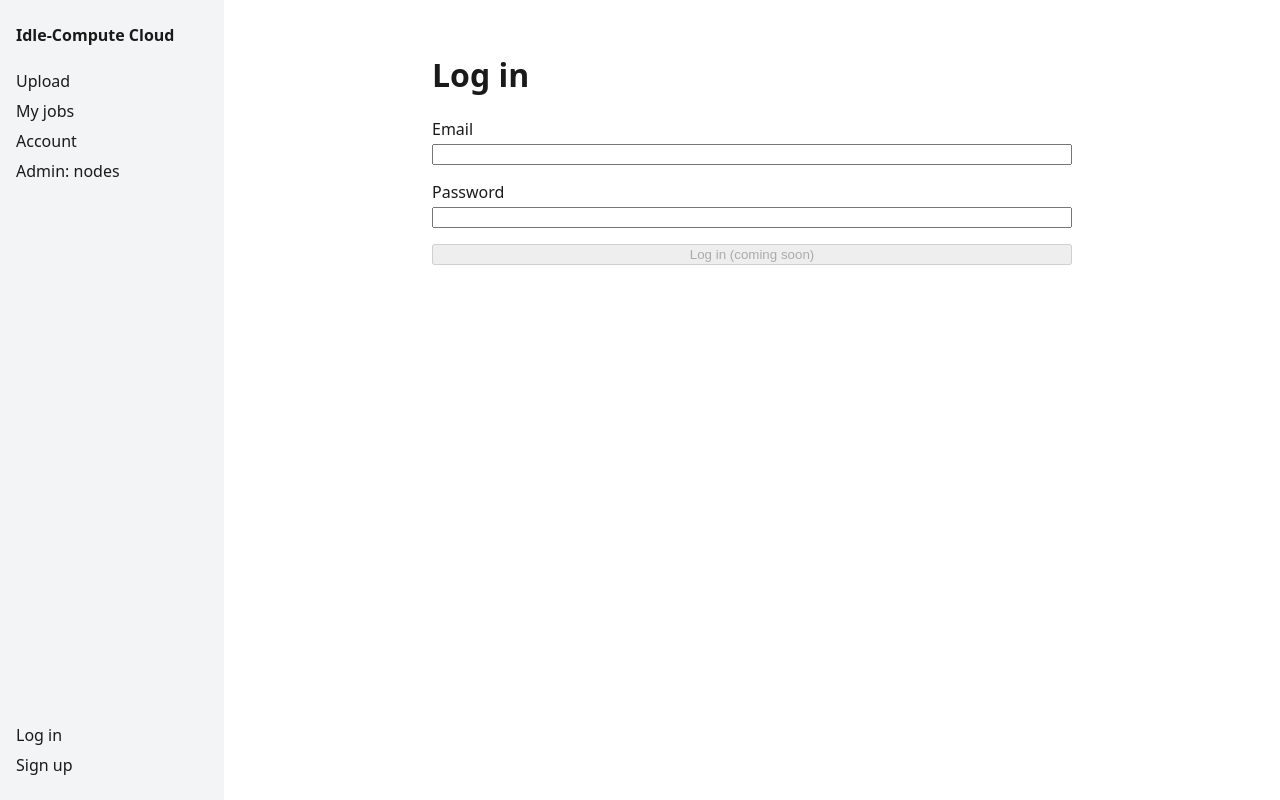
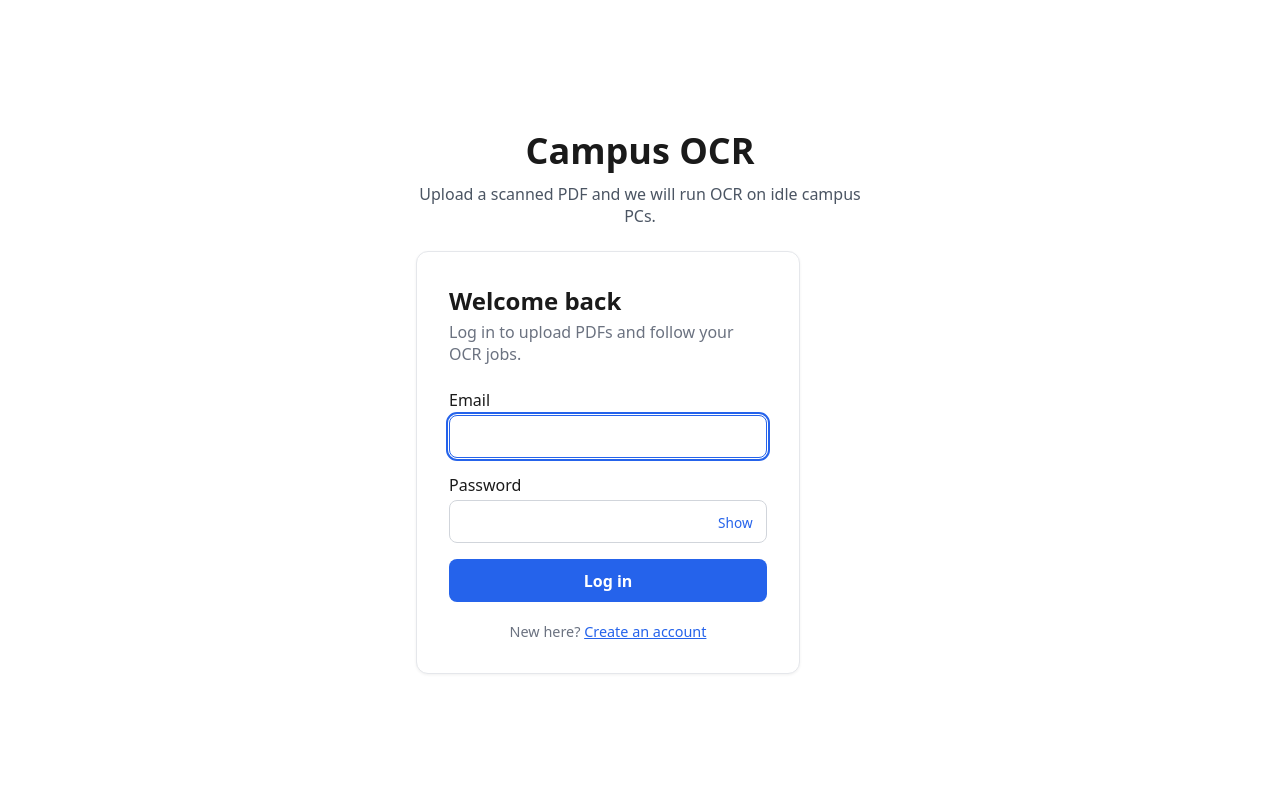
Before and after one commit to SITProjects/CSC3104, a FastAPI app: page /login in a window 1280 px wide. Run offline with FastAPI, Linux system fonts and the light colour scheme.

Commit message:
feat(web): add login and signup page templates
* add login and signup forms with password toggle and match check
* hide sidebar when logged out, show log out when logged in

```diff
--- /dev/null
+++ b/services/web/static/auth.js
@@ -0,0 +1,30 @@
+// Show/hide password toggles and a password-match check for the signup form.
+document.querySelectorAll(".toggle-password").forEach((btn) => {
+  btn.addEventListener("click", () => {
+    const input = btn.parentElement.querySelector("input");
+    const show = input.type === "password";
+    input.type = show ? "text" : "password";
+    btn.textContent = show ? "Hide" : "Show";
+    btn.setAttribute("aria-label", show ? "Hide password" : "Show password");
+  });
+});
+
+const signup = document.querySelector('form[action="/signup"]');
+if (signup) {
+  const pw = signup.elements.password;
+  const confirm = signup.elements.confirm_password;
+  const msg = document.getElementById("match-error");
+  const check = () => {
+    const mismatch = confirm.value !== "" && pw.value !== confirm.value;
+    msg.hidden = !mismatch;
+    return !mismatch;
+  };
+  pw.addEventListener("input", check);
+  confirm.addEventListener("input", check);
+  signup.addEventListener("submit", (e) => {
+    if (!signup.checkValidity() || !check()) {
+      e.preventDefault();
+      signup.reportValidity();
+    }
+  });
+}
--- a/services/web/static/style.css
+++ b/services/web/static/style.css
@@ -7,3 +7,27 @@ aside a { text-decoration: none; color: inherit; }
 main { flex: 1; max-width: 40rem; margin: 2rem auto; padding: 0 1rem; }
 form { display: grid; gap: 1rem; }
 label { display: grid; gap: .25rem; }
+
+/* Login and signup */
+.auth-card { max-width: 24rem; margin: 3rem auto; padding: 2rem; border: 1px solid #e5e7eb; border-radius: .75rem; background: #fff; box-shadow: 0 1px 3px rgb(0 0 0 / .06); }
+.auth-card h2 { margin: 0 0 .25rem; font-size: 1.5rem; }
+.auth-card .lede { margin: 0 0 1.5rem; color: #6b7280; }
+.auth-card input { font: inherit; padding: .6rem .75rem; border: 1px solid #d1d5db; border-radius: .5rem; width: 100%; box-sizing: border-box; }
+.auth-card input:focus-visible { outline: 2px solid #2563eb; outline-offset: 1px; border-color: #2563eb; }
+.auth-card .alt { margin: 1.25rem 0 0; text-align: center; color: #6b7280; font-size: .9rem; }
+.auth-card .alt a { color: #2563eb; }
+.password-field { position: relative; display: block; }
+.password-field input { padding-right: 4.5rem; }
+.toggle-password { position: absolute; right: .4rem; top: 50%; transform: translateY(-50%); border: 0; background: none; color: #2563eb; font: inherit; font-size: .85rem; cursor: pointer; padding: .25rem .5rem; }
+.hint { color: #6b7280; font-size: .8rem; }
+.alert { margin-bottom: 1rem; padding: .65rem .85rem; border-radius: .5rem; background: #fef2f2; color: #991b1b; border: 1px solid #fecaca; font-size: .9rem; }
+.field-error { margin: 0; color: #991b1b; font-size: .85rem; }
+button.primary { font: inherit; font-weight: 600; padding: .65rem 1rem; border: 0; border-radius: .5rem; background: #2563eb; color: #fff; cursor: pointer; }
+button.primary:hover { background: #1d4ed8; }
+button.link { font: inherit; border: 0; background: none; padding: 0; color: inherit; cursor: pointer; text-align: left; }
+aside form.logout { display: block; }
+body.logged-out main { display: flex; flex-direction: column; justify-content: center; max-width: 28rem; }
+.auth-hero { text-align: center; margin-bottom: 1.5rem; }
+.auth-hero h1 { margin: 0 0 .5rem; font-size: 2.25rem; }
+.auth-hero p { margin: 0; color: #4b5563; }
+body.logged-out .auth-card { width: 100%; box-sizing: border-box; margin: 0; }
--- /dev/null
+++ b/services/web/templates/_auth_hero.html
@@ -0,0 +1,4 @@
+<header class="auth-hero">
+  <h1>Campus OCR</h1>
+  <p>Upload a scanned PDF and we will run OCR on idle campus PCs.</p>
+</header>
--- a/services/web/templates/base.html
+++ b/services/web/templates/base.html
@@ -6,7 +6,8 @@
   <title>{% block title %}Idle-Compute Cloud{% endblock %}</title>
   <link rel="stylesheet" href="{{ url_for('static', path='style.css') }}">
 </head>
-<body>
+<body{% if not signed_in %} class="logged-out"{% endif %}>
+  {% if signed_in %}
   <aside>
     <a class="brand" href="/">Idle-Compute Cloud</a>
     <nav>
@@ -15,10 +16,10 @@
       {% endfor %}
     </nav>
     <nav class="auth">
-      <a href="/login">Log in</a>
-      <a href="/signup">Sign up</a>
+      <form class="logout" method="post" action="/logout"><button type="submit" class="link">Log out</button></form>
     </nav>
   </aside>
+  {% endif %}
   <main>{% block content %}{% endblock %}</main>
 </body>
 </html>
--- a/services/web/templates/login.html
+++ b/services/web/templates/login.html
@@ -1,12 +1,31 @@
 {% extends "base.html" %}
 {% block title %}Log in{% endblock %}
 {% block content %}
-<h1>Log in</h1>
-{# TODO: add the POST /login handler, then remove "disabled" from the button.
-   Set the session cookie HttpOnly, SameSite=Lax (and Secure outside local dev). #}
-<form method="post" action="/login">
-  <label>Email <input type="email" name="email" required></label>
-  <label>Password <input type="password" name="password" required></label>
-  <button type="submit" disabled>Log in (coming soon)</button>
-</form>
+{% include "_auth_hero.html" %}
+<section class="auth-card">
+  <h2>Welcome back</h2>
+  <p class="lede">Log in to upload PDFs and follow your OCR jobs.</p>
+
+  {% if error %}
+  <div class="alert" role="alert">{{ error }}</div>
+  {% endif %}
+
+  <form method="post" action="/login" novalidate>
+    <input type="hidden" name="next" value="{{ next or '' }}">
+    <label>Email
+      <input type="email" name="email" value="{{ email or '' }}"
+             autocomplete="username" autofocus required>
+    </label>
+    <label>Password
+      <span class="password-field">
+        <input type="password" name="password" autocomplete="current-password" required>
+        <button type="button" class="toggle-password" aria-label="Show password">Show</button>
+      </span>
+    </label>
+    <button type="submit" class="primary">Log in</button>
+  </form>
+
+  <p class="alt">New here? <a href="/signup">Create an account</a></p>
+</section>
+<script src="{{ url_for('static', path='auth.js') }}" defer></script>
 {% endblock %}
```
Also changed, not shown: services/web/templates/signup.html (+33 -2 lines).
